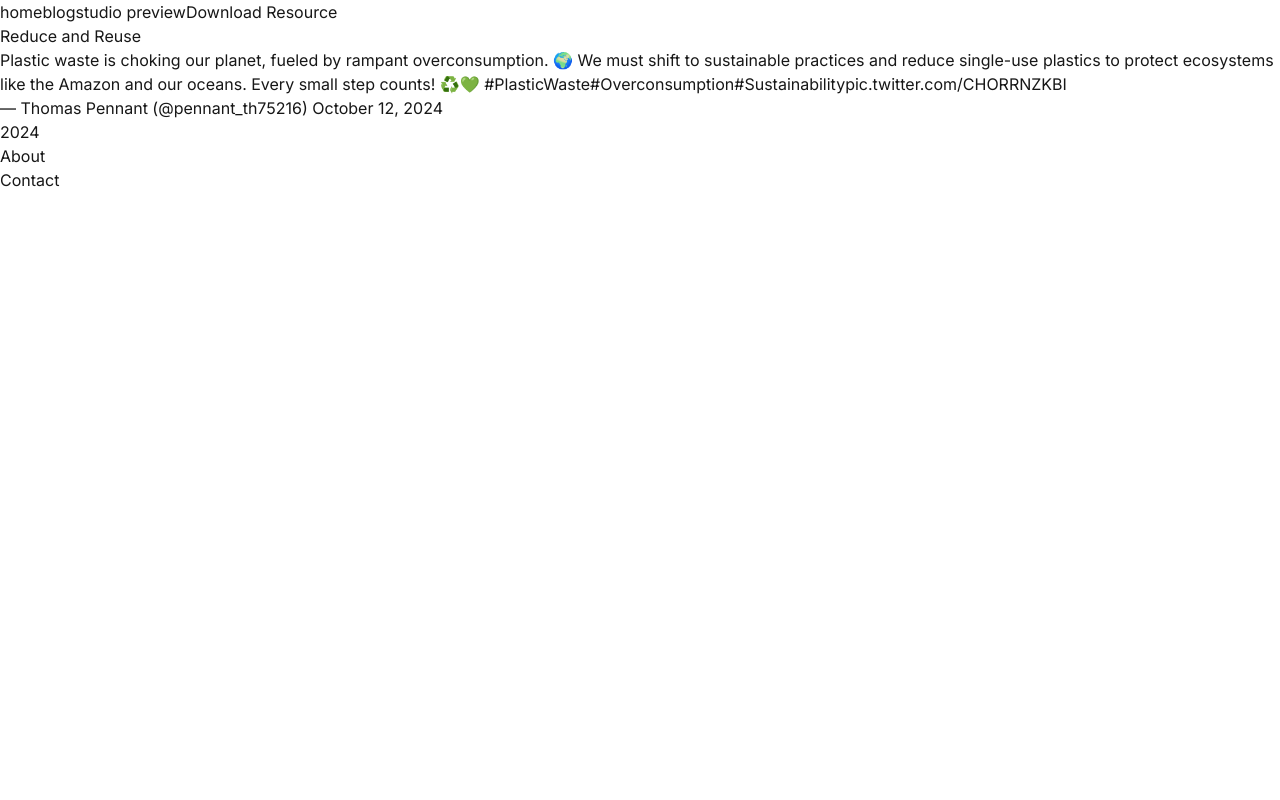
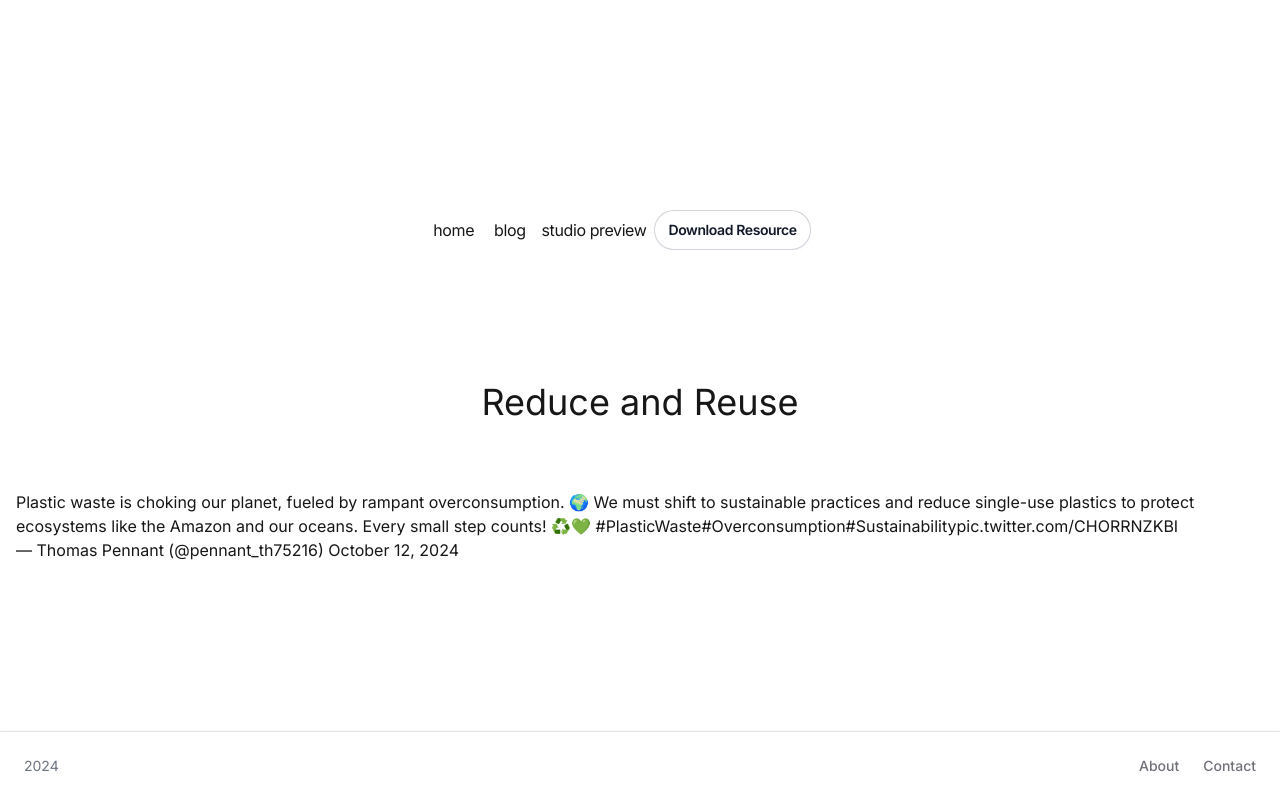
Before and after one commit to thomasx-0/ecopil0, a Next.js app: page / in a window 1280 px wide. Built offline with nearby package versions, Linux system fonts and the light colour scheme.

Commit message:
Refactor structure and add new components
Renamed files to match a new structure for better organization. Introduced `robots.ts` and `fadein.tsx` components to improve SEO and UI animations. Updated dependencies in `package.json` and `package-lock.json` for the latest bug fixes and features.

```diff
--- a/tailwind.config.ts
+++ b/tailwind.config.ts
@@ -2,9 +2,9 @@
 
 const config: Config = {
   content: [
-    "./src/pages/**/*.{js,ts,jsx,tsx,mdx}",
-    "./src/components/**/*.{js,ts,jsx,tsx,mdx}",
-    "./src/app/**/*.{js,ts,jsx,tsx,mdx}",
+    "./pages/**/*.{js,ts,jsx,tsx,mdx}",
+    "./components/**/*.{js,ts,jsx,tsx,mdx}",
+    "./app/**/*.{js,ts,jsx,tsx,mdx}",
   ],
   theme: {
     extend: {
```
